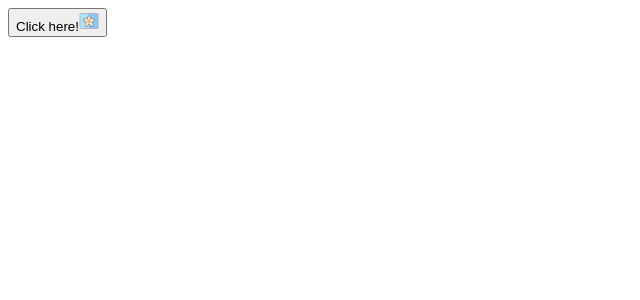
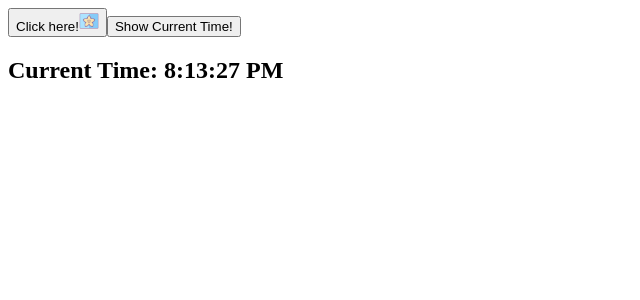
Before and after one commit to monica-lucaci/develhope-react, a React (Vite) app in the folder my-app/: page / in a window 1280 px wide. Shown: the top 300 px of the page, without its empty margins (0-640 px from the left). Built offline with nearby package versions, Linux system fonts and the light colour scheme.

Commit message:
icon src changed

```diff
--- a/my-app/src/App.jsx
+++ b/my-app/src/App.jsx
@@ -1,28 +1,33 @@
-// import AlertClock from "./AlertClock";
-// import Clock from "./Clock";
+import AlertClock from "./AlertClock";
+import Clock from "./Clock";
 import MouseClicker from "./MouseClicker";
 // import Counter from "./Counter";
 // import Hello from "./Hello";
 // import Message from "./Message";
 // import Welcome from "./Welcome";
 
+// import MultiButton from "./MultiButton";
+
 const App = () => {
   // const age = 3;
-  // const handleShowAlert = () => {
-  //   const time = new Date().toLocaleTimeString();
+  const handleShowAlert = () => {
+    const time = new Date().toLocaleTimeString();
 
-  //   alert(`The time is ${time}`);
-  // };
+    alert(`The time is ${time}`);
+  };
 
   return (
     <div>
       {/* <Hello />
       <Message />
       <Welcome name="John" age={age} />
-      <AlertClock onButtonClick={handleShowAlert} />
+
       <Counter initialValue={0} incrementAmount={2} decrementAmount={5}/> */}
       {/* <Clock /> */}
       <MouseClicker />
+      {/* < MultiButton/> */}
+      <AlertClock onButtonClick={handleShowAlert} />
+      <Clock />
     </div>
   );
 };
--- a/my-app/src/MouseClicker.jsx
+++ b/my-app/src/MouseClicker.jsx
@@ -1,4 +1,4 @@
-import icon from "./icon.png";
+import icon from "/icon.png";
 
 const MouseClicker = () => {
   const handleButtonClick = (event) => {
--- /dev/null
+++ b/my-app/src/MultiButton.jsx
@@ -0,0 +1,5 @@
+const MultiButton = () => {
+
+}
+
+export default MultiButton;
```
Also changed, not shown: my-app/public/icon.png (renamed from my-app/src/icon.png).
